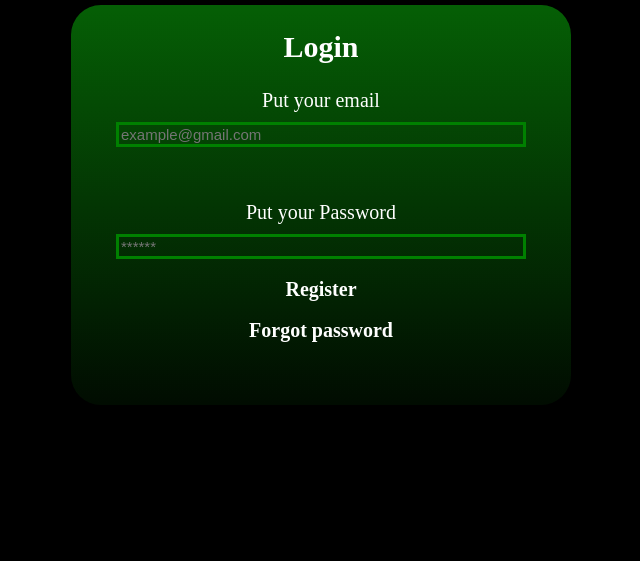
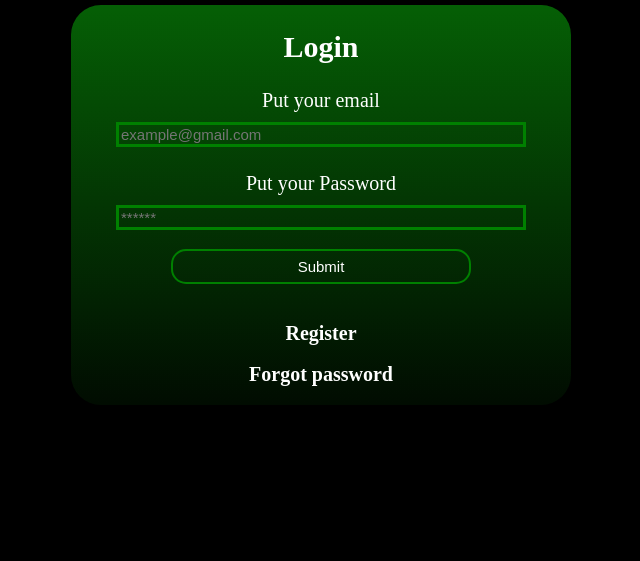
Before and after one commit to Erikgavs/proyecto-web, a Python web app: template Web/flask/templates/login.html in a window 1280 px wide. Shown: the part 175-736 px from the top of the page, without its empty margins (319-959 px from the left). Run offline with Jinja, Linux system fonts and the light colour scheme; the template is opened without the code that fills it, so the values that code supplies are empty.

Commit message:
actualizado app.py y /login acabado

```diff
--- a/Web/flask/static/css/styles.css
+++ b/Web/flask/static/css/styles.css
@@ -859,3 +859,21 @@ footer h1{
     width: 400px;
     margin-top: 10px;
 }
+
+/* AJUSTES DEL FORMULARIO */
+
+.div-2-form{
+    margin-top: 25px;
+}
+
+
+.div-2-form button{
+    margin: 19px;
+    width: 300px;
+    background: transparent;
+    color: white;
+    font-size: 15px;
+    border: 2px solid green;
+    border-radius: 15px;
+    height: 35px;
+}
--- a/Web/flask/templates/login.html
+++ b/Web/flask/templates/login.html
@@ -16,21 +16,19 @@
         <div class="login">
             <section>
                 <h1>Login</h1>
-                <form class="formulario-login" method="POST">
+                <form class="formulario-login" method="POST" action="/runsesion">
                     <div>
                         <label class="label-2" for="email">Put your email</label>
                         <input class="input-2" id="email" type="text" name="email" placeholder="example@gmail.com" required>
                     </div>
-                    <div>
-                        <br>
-                        <br>
-                        <br>
+                    <div class="div-2-form">
                         <label class="label-3" for="password">Put your Password</label>
                         <input class="input-3" type="password" id="password" name="password" placeholder="******" required>
+                        <button>Submit</button>
                     </div>
                 </form>
                 <div>
-                    <h3><a href="register.html">Register</a></h3>
+                    <h3><a href="{{ url_for('register') }}">Register</a></h3>
                     <h3><a href="">Forgot password</a></h3>
                 </div>
             </section>
```
Also changed, not shown: Web/flask/app.py (+13 -2 lines), Web/flask/inicios_sesión.txt (added).
